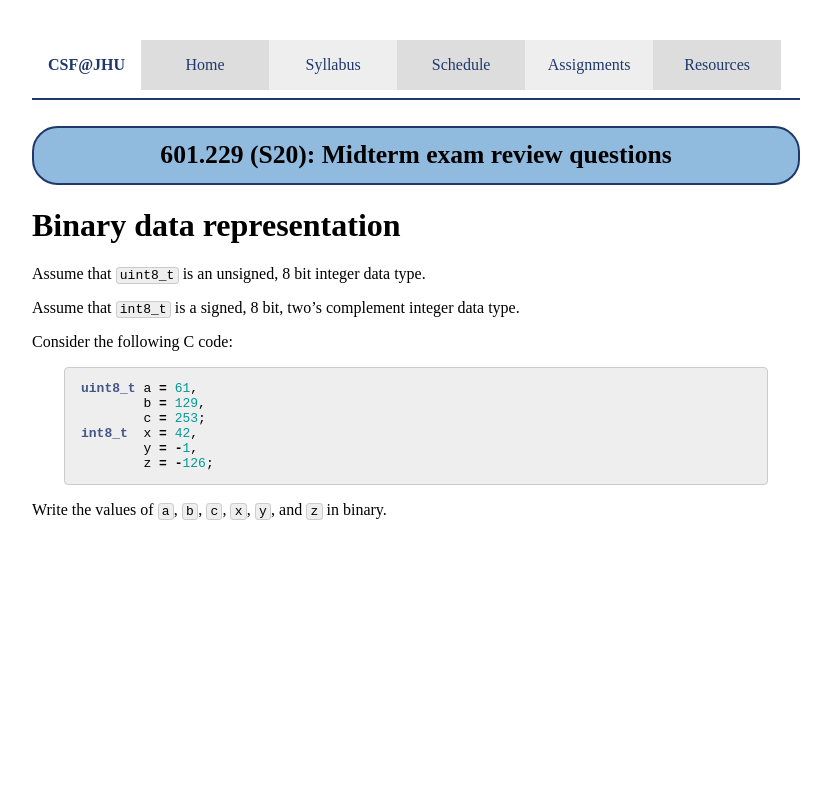
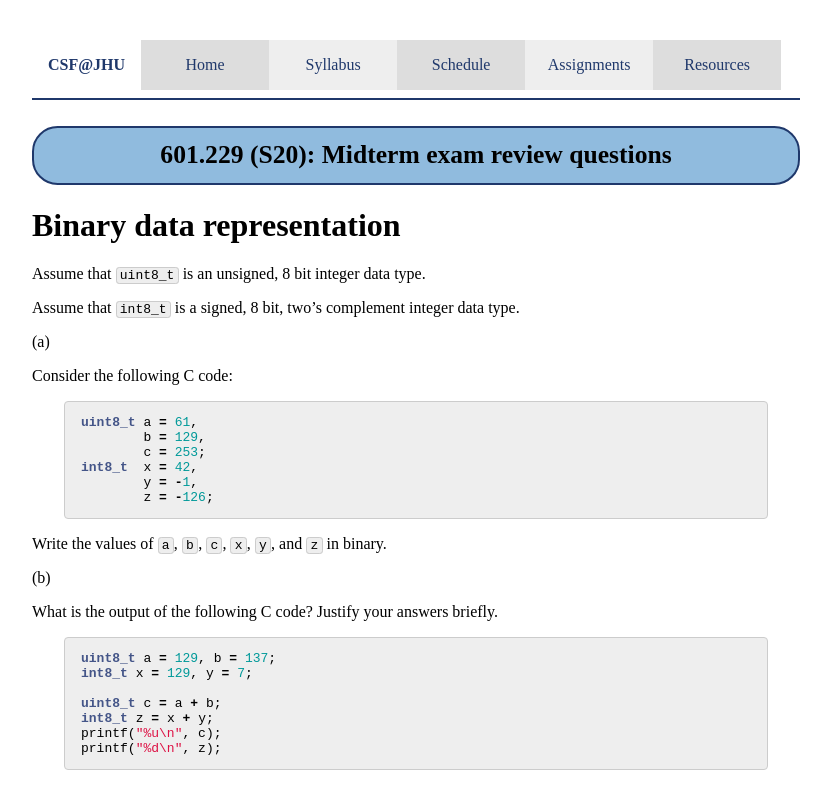
Before and after one commit to jhucsf/spring2020, a Jekyll site: the page built from exercise/midterm_review.md, in a window 1280 px wide. Shown: the top 809 px of the page, without its empty margins (224-1055 px from the left). Built offline with Jekyll 4.4.1, drawn with Linux system fonts in a browser that asks for light colours.

Commit message:
more data representation

````diff
--- a/exercise/midterm_review.md
+++ b/exercise/midterm_review.md
@@ -8,6 +8,8 @@ title: "Midterm exam review questions"
 Assume that `uint8_t` is an unsigned, 8 bit integer data type.
 
 Assume that `int8_t` is a signed, 8 bit, two's complement integer data type.
+
+(a)
 
 Consider the following C code:
 
@@ -21,3 +23,17 @@ int8_t  x = 42,
 ```
 
 Write the values of `a`, `b`, `c`, `x`, `y`, and `z` in binary.
+
+(b)
+
+What is the output of the following C code? Justify your answers briefly.
+
+```c
+uint8_t a = 129, b = 137;
+int8_t x = 129, y = 7;
+
+uint8_t c = a + b;
+int8_t z = x + y;
+printf("%u\n", c);
+printf("%d\n", z);
+```
````
